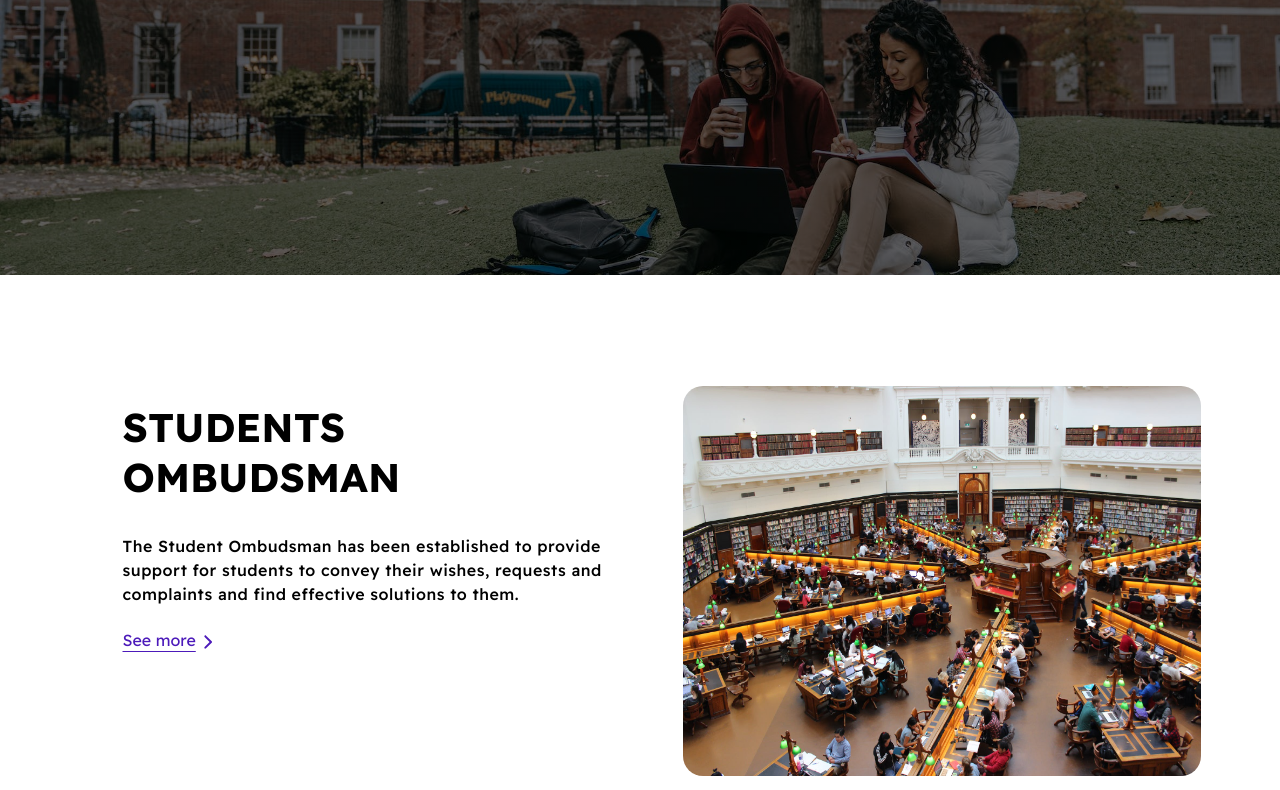
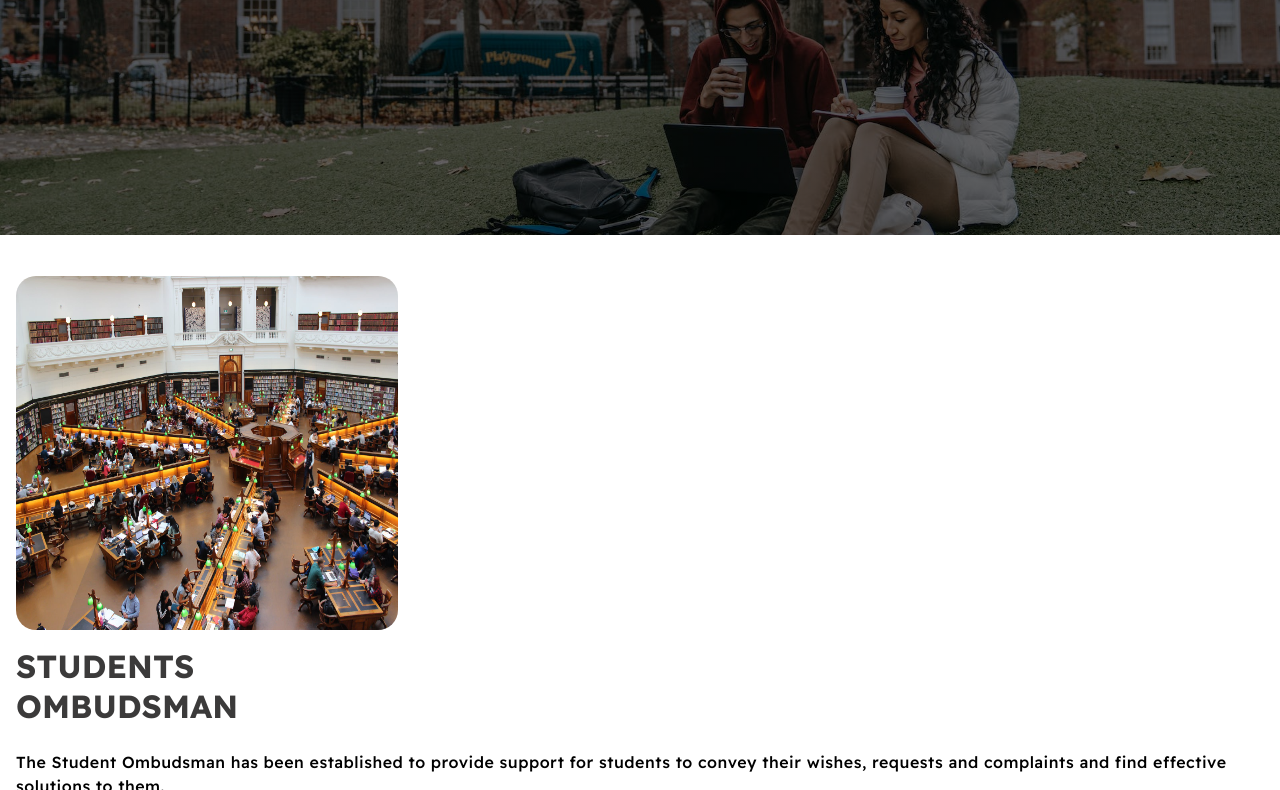
Before and after one commit to Bolujxl/ciu-clone, a plain HTML site: page index.htm in a window 1280 px wide. Shown: the part 313-1103 px from the top of the page. Drawn offline with Linux system fonts and the light colour scheme; a web font is replaced by a local one.

Commit message:
Update index.htm

```diff
--- a/index.htm
+++ b/index.htm
@@ -12,7 +12,7 @@
 
     <link rel="stylesheet" type="text/css" href="css/app.css">
     <link rel="stylesheet" type="text/css" href="css/xr.css">
-    <!-- <link rel="stylesheet" type="text/css" href="css/respon.css"> -->
+    <<link rel="stylesheet" type="text/css" href="css/respon.css">
 
     <link rel="preconnect" href="https://fonts.googleapis.com">
     <link rel="preconnect" href="https://fonts.gstatic.com" crossorigin>
```
